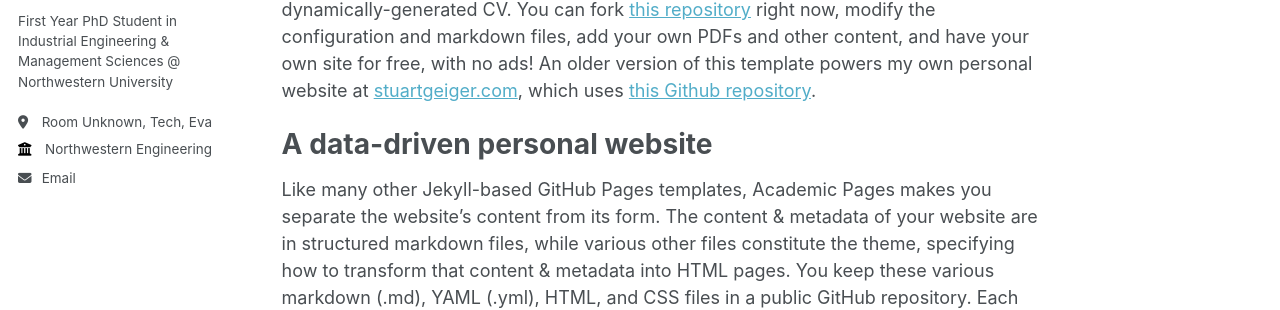
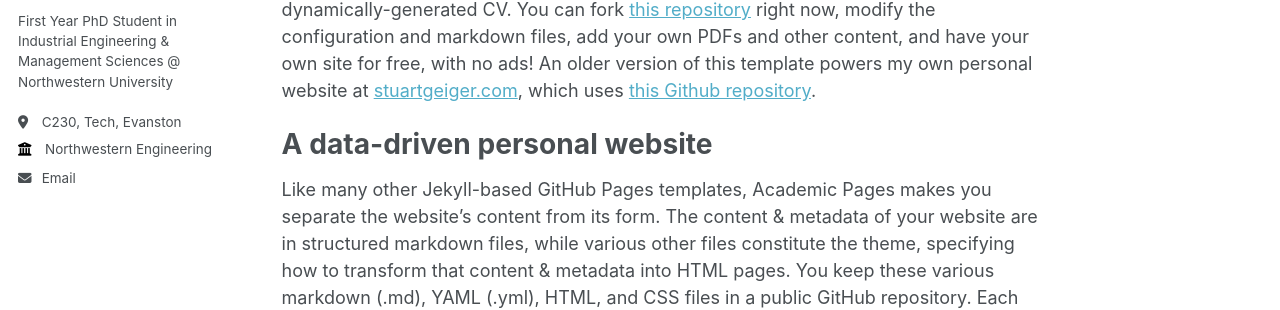
Before and after one commit to Heyuan-Yao/Heyuan-Yao.github.io, a Jekyll site: the page built from _pages/about.md, in a window 1280 px wide. Shown: the part 342-652 px from the top of the page. Built offline with Jekyll 4.4.1, drawn with Linux system fonts in a browser that asks for light colours.

Commit message:
_config.yml

```diff
--- a/_config.yml
+++ b/_config.yml
@@ -25,7 +25,7 @@ author:
   name             : "Heyuan Yao 姚何塬"
   pronouns         : "He/His/Him"
   bio              : "First Year PhD Student in Industrial Engineering & Management Sciences @ Northwestern University"
-  location         : "Room Unknown, Tech, Evanston"
+  location         : "C230, Tech, Evanston"
   employer         : "Northwestern Engineering"
   uri              : # URL
   email            : "heyuanyao@u.northwestern.edu"
```
